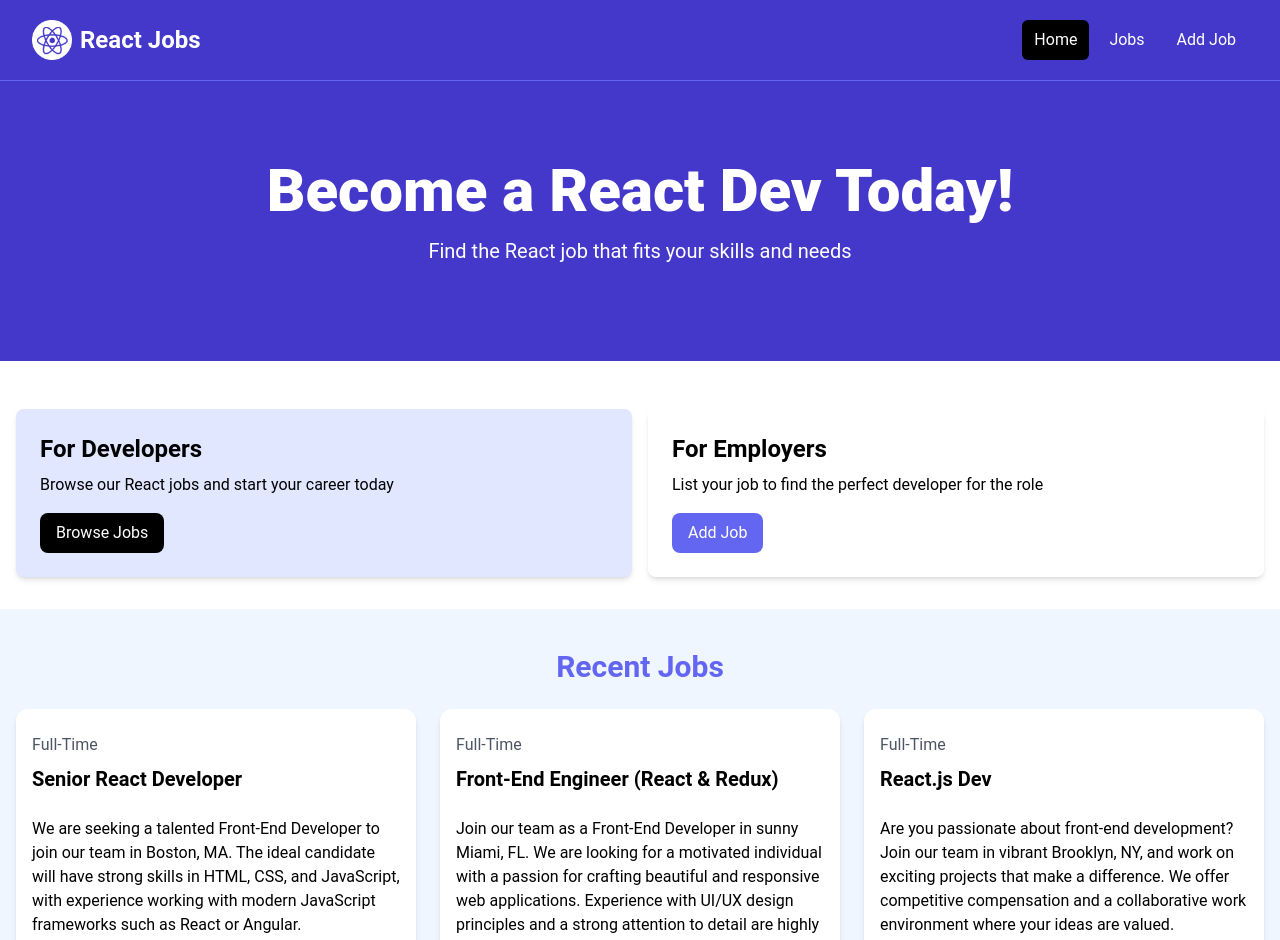
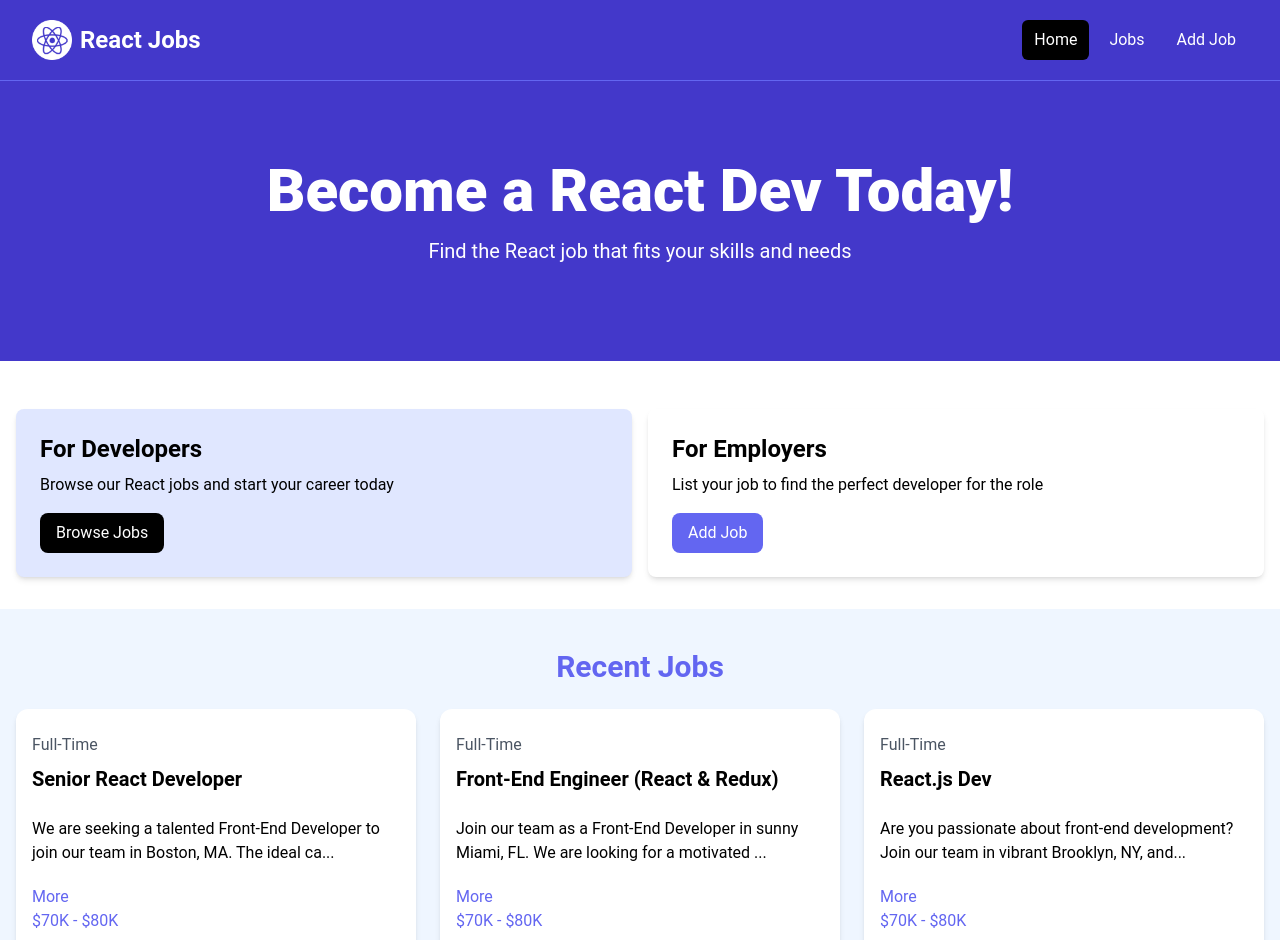
Before and after one commit to coderbarn/reactTutorial2, a React (Vite) app in the folder vite-project-1/: page / in a window 1280 px wide. Shown: the top 940 px of the page. Built offline with nearby package versions, Linux system fonts and the light colour scheme.

Commit message:
Added state for job description

```diff
--- a/vite-project-1/src/App.jsx
+++ b/vite-project-1/src/App.jsx
@@ -26,8 +26,6 @@
     <JobListings />
     <ViewAllJobs />
 
-
-
    </>
   );
 
--- a/vite-project-1/src/components/JobListing.jsx
+++ b/vite-project-1/src/components/JobListing.jsx
@@ -1,7 +1,16 @@
 import React from 'react'
+import { useState } from 'react';
 
 const JobListing = ({ job }) => {
 
+  const [showFullDescription, setShowFullDescription] = useState(false);
+
+  let description = job.description;
+
+  if(!showFullDescription){
+    description = job.description.substring(0,90) + '...';
+
+  }
   return (
 
         <div className="bg-white rounded-xl shadow-md relative">
@@ -12,8 +21,11 @@
                 </div>
 
                 <div className="mb-5">
-                    {job.description}
+                    {description}
                 </div>
+                <button onClick={() => setShowFullDescription((prevState) => !prevState)} className="text-indigo-500 mb5 hover:text-indigo-600">
+                    {showFullDescription ? 'Less' : 'More'}
+                </button>
 
                 <h3 className="text-indigo-500 mb-2">{job.salary}</h3>
 
--- a/vite-project-1/src/components/ViewAllJobs.jsx
+++ b/vite-project-1/src/components/ViewAllJobs.jsx
@@ -4,7 +4,7 @@
   return (
     <section className="m-auto max-w-lg my-10 px-6">
     <a
-      href="jobs.html"
+      href="/jobs"
       className="block bg-black text-white text-center py-4 px-6 rounded-xl hover:bg-gray-700"
       >View All Jobs</a
     >
```
